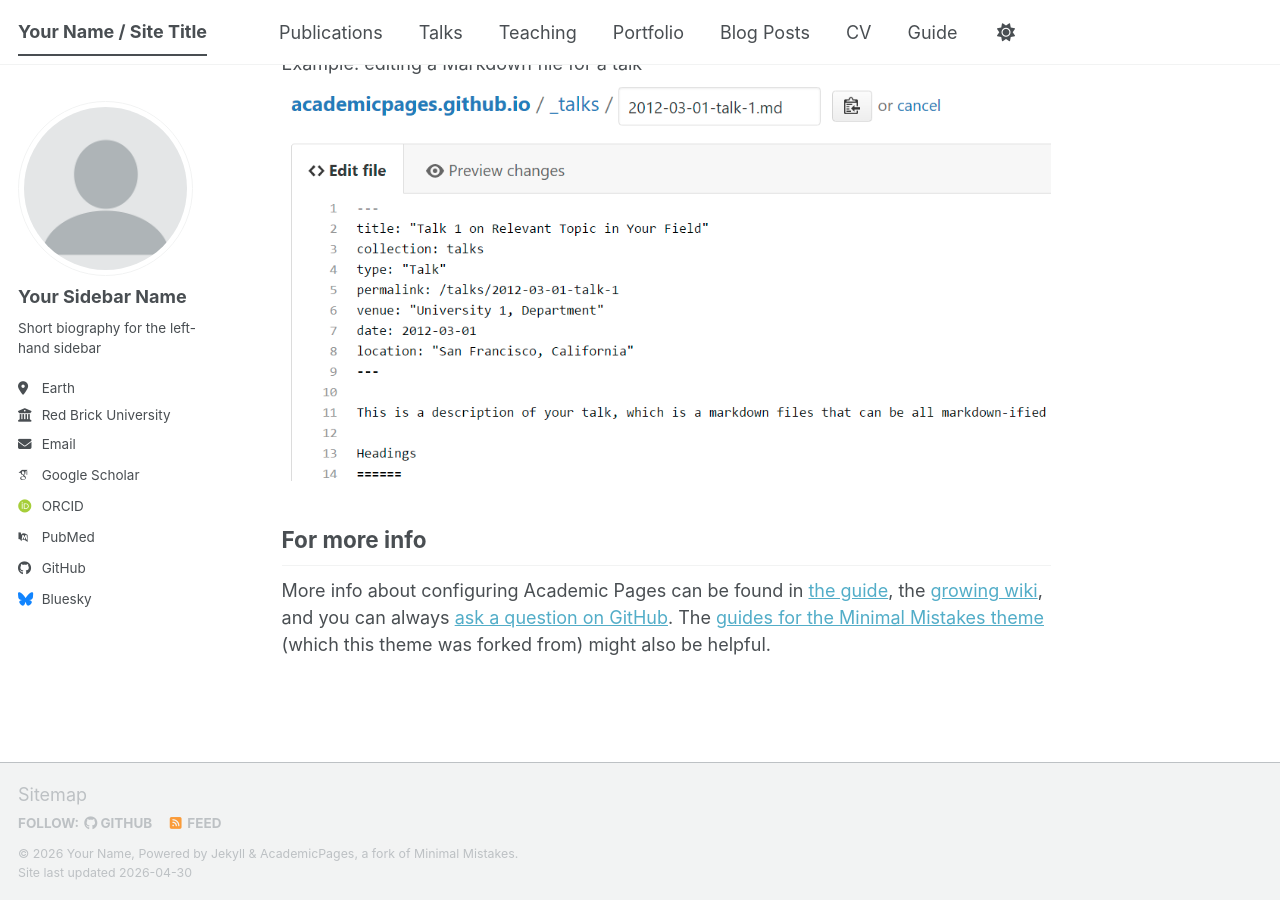
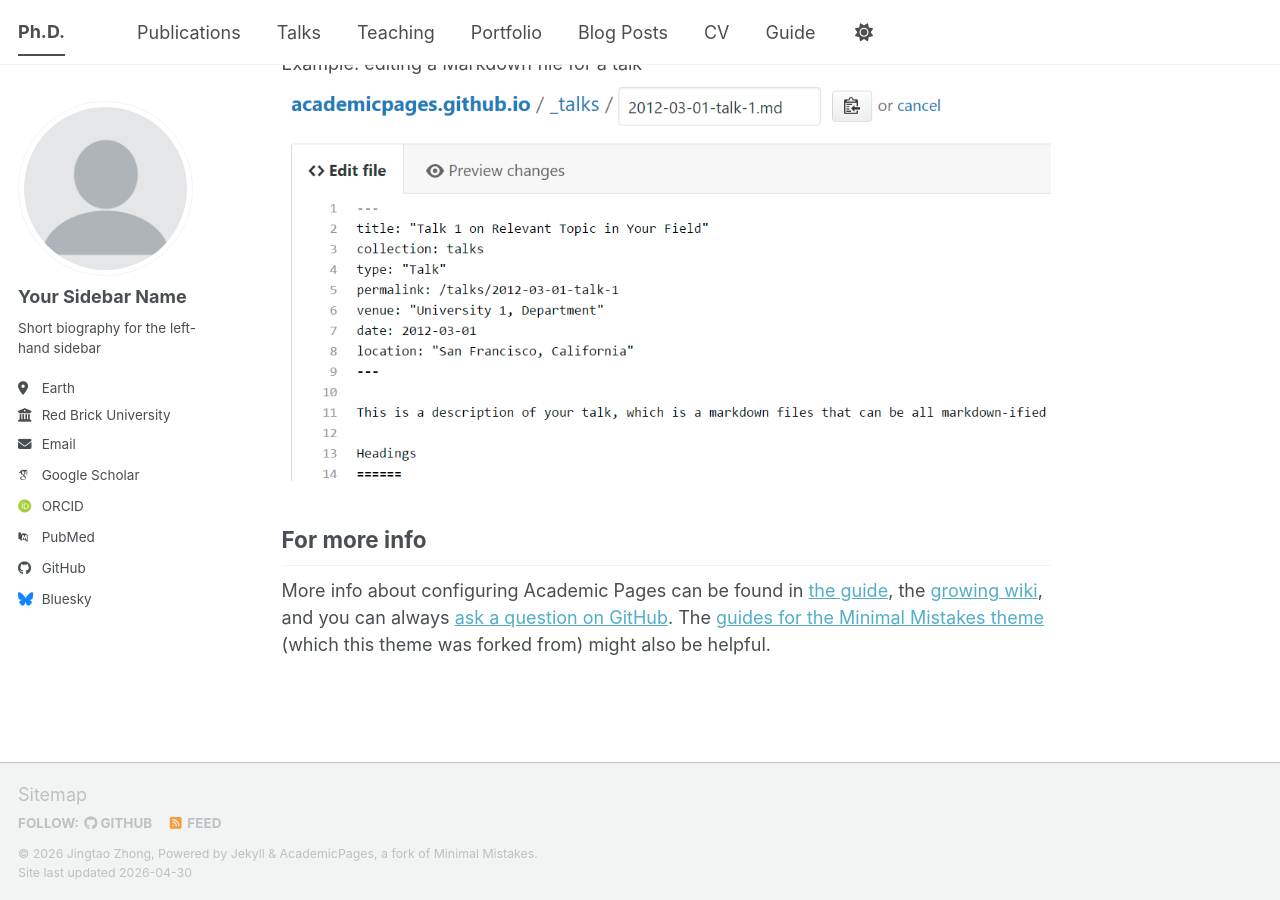
Before and after one commit to JZhongUTK/jingtaozhong.github.io, a Jekyll site: the page built from _pages/about.md, in a window 1280 px wide and 900 px high, scrolled down 2720 px. Built offline with Jekyll 4.4.1, drawn with Linux system fonts in a browser that asks for light colours; some web fonts are replaced; a script bundle is joined from its source files by our own code; library files that are not in the unit come from our copies.

Commit message:
Update _config.yml

```diff
--- a/_config.yml
+++ b/_config.yml
@@ -9,12 +9,11 @@
 # Basic Site Settings
 locale                   : "en-US"
 site_theme               : "default" # The available themes options are "default", "air", "sunrise", "mint", "dirt" and "contrast"
-title                    : "Your Name / Site Title"
+title                    : "Ph.D."
 title_separator          : "-"
-name                     : &name "Your Name"
+name                     : &name "Jingtao Zhong"
 description              : &description "Your Name's academic portfolio"   # Update this with a general description of your site, this is the default if not overridden by a page
-url                      : https://academicpages.github.io # The base hostname & protocol for your site e.g. "https://[your GitHub username].github.io",
-                                                           # or if you already have some other page hosted on Github then use "https://[your GitHub username].github.io/[Your Repo Name]"
+url                      : "https://jingtaozhong.github.io"
 baseurl                  : "" # the subpath of your site, e.g. "/blog"
 repository               : "academicpages/academicpages.github.io"
 
@@ -35,7 +34,7 @@ author:
   # Academic websites
   academia         : # URL
   arxiv            : # URL - Update with the correct link to your profile
-  googlescholar    : "https://scholar.google.com/citations?user=PS_CX0AAAAAJ"
+  googlescholar    : "https://scholar.google.com/citations?user=tyoTVZgAAAAJ&hl=en"
   inspire-hep      : # URL
   impactstory      : # URL
   orcid            : "https://orcid.org/yourorcidurl"
```
